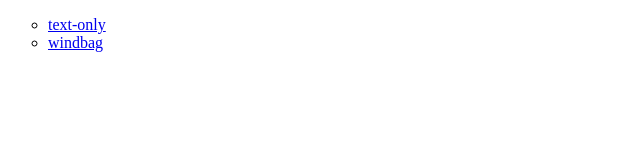
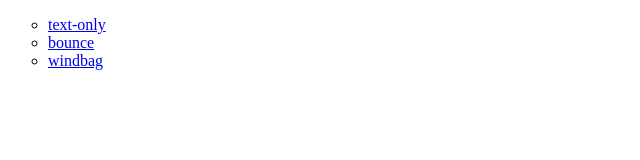
Before and after one commit to lpesk/symmersion, a plain HTML site: page index.html in a window 1280 px wide. Shown: the full height of the page, 0-640 px from the left. Drawn offline with Linux system fonts and the light colour scheme.

Commit message:
[build] build bounce page

```diff
--- a/index.html
+++ b/index.html
@@ -8,6 +8,7 @@
     <p>
       <ul style="list-style-type:circle;">
 	<li><a href="/text">text-only</a></li>
+	<li><a href="/bounce">bounce</a></li>
 	<li><a href="/windbag">windbag</a></li>
       </ul>
     </p>
```
Also changed, not shown: 1 other file.
